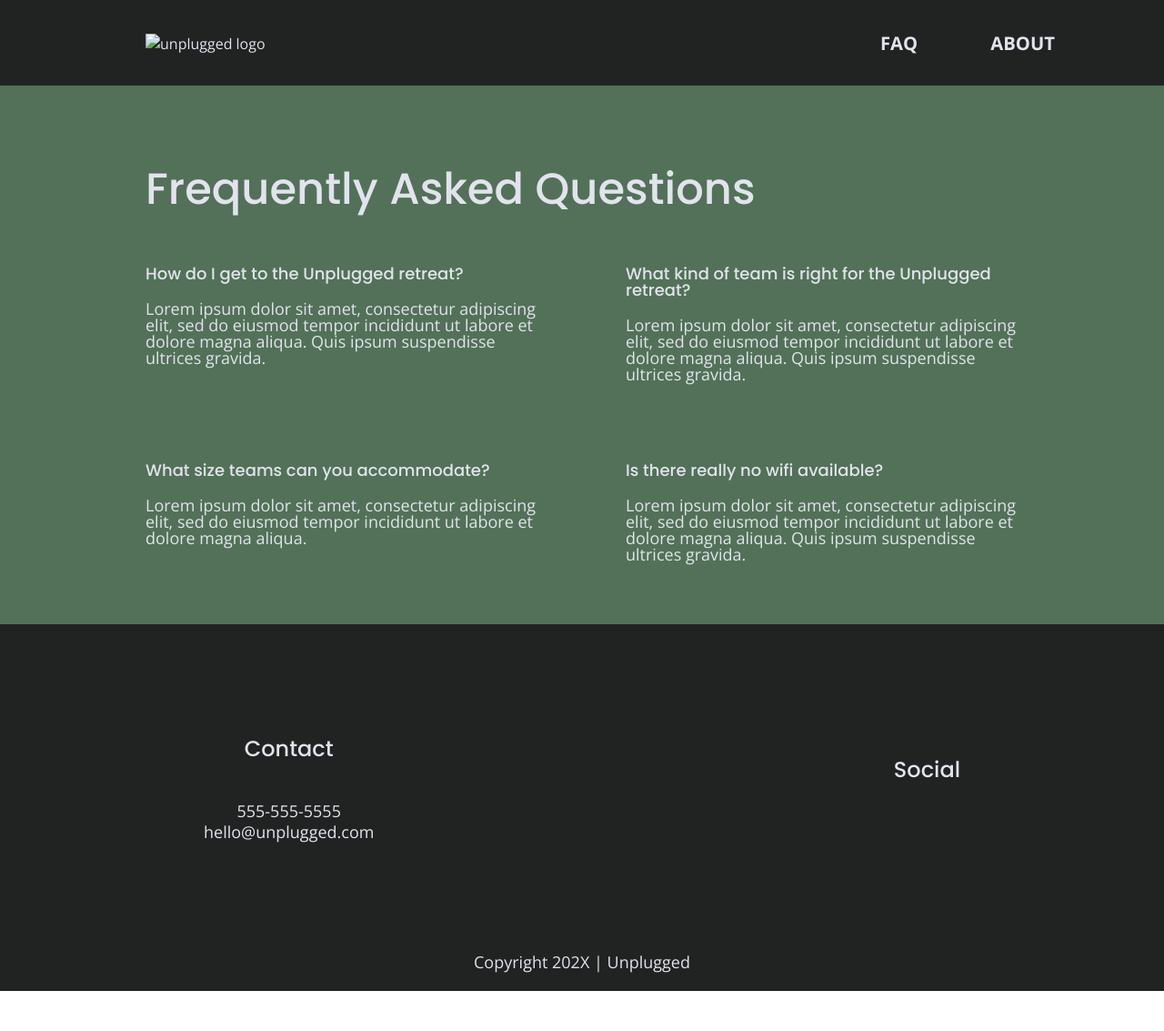
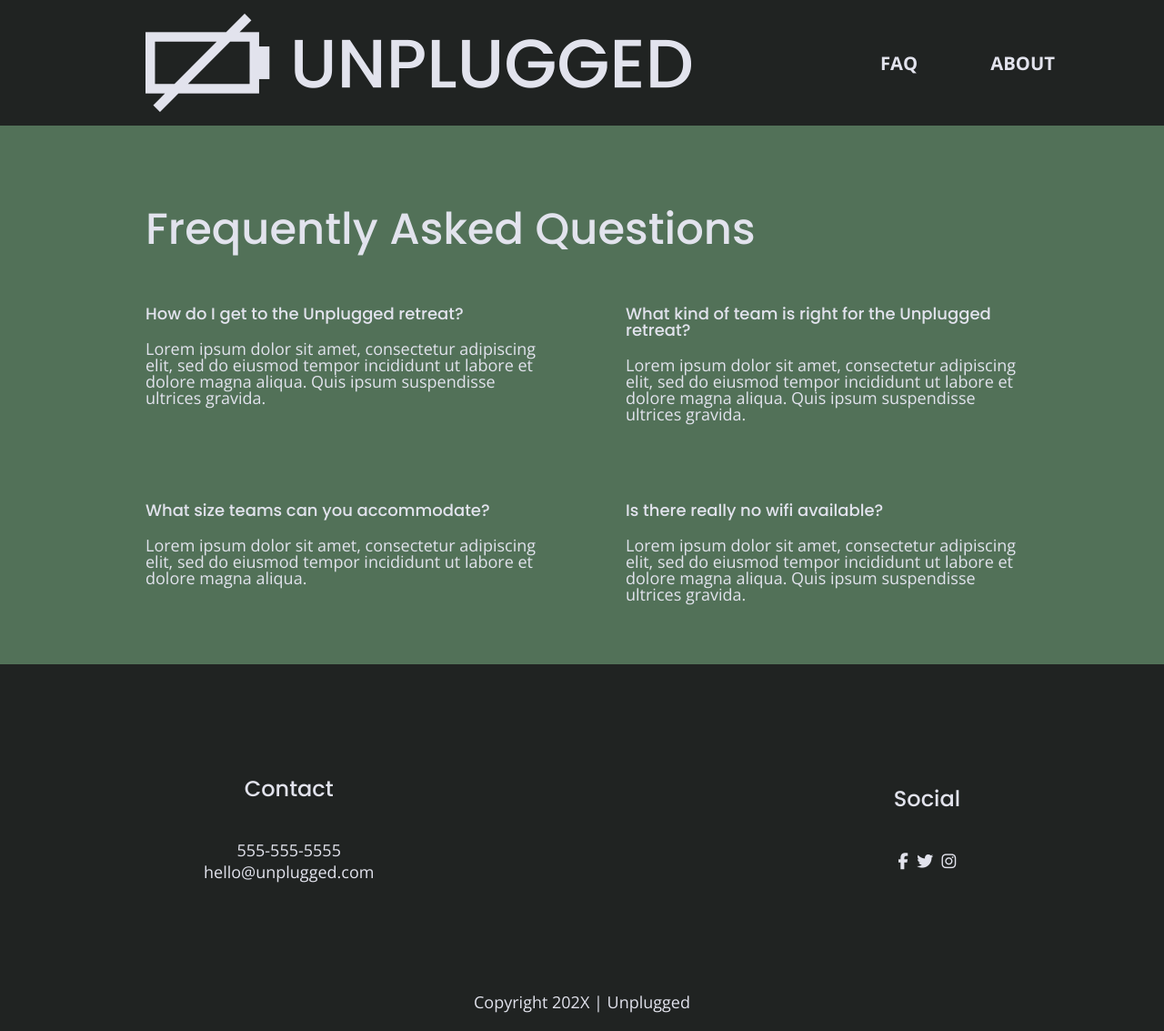
Before and after one commit to JanaLynnG/unplugged, a website: page faq/index.html in a window 1280 px wide. Shown: the whole page at 91% size. Before the commit the page ends 1089 px from the top, so only its background shows below. Drawn offline with nearby package versions, Linux system fonts and the light colour scheme.

Commit message:
Finished social icons

```diff
--- a/faq/index.html
+++ b/faq/index.html
@@ -31,7 +31,7 @@
   <header>
     <div class="content-wrapper">
       <a href="#">
-        <img src="" alt="unplugged logo">
+        <img src="../img/unpluggedlogo.png" alt="unplugged logo">
       </a>
       <div class="header-divider"></div>
       <nav>
@@ -86,12 +86,15 @@
             <h4>Social</h4>
             <div class="social-icons">
               <p>
+                <a href=""><i class="fab fa-facebook-f"></i></a>
                 <a href="https://www.facebook.com/Skillcrush/" target="_blank"></a>
               </p>
               <p>
+                <a href=""><i class="fab fa-twitter"></i></a>
                 <a href="https://twitter.com/Skillcrush" target="_blank"></a>
               </p>
               <p>
+                <a href=""><i class="fab fa-instagram"></i></a>
                 <a href="https://www.instagram.com/skillcrush/" target="_blank"></a>
               </p>
             </div>
```
Also changed, not shown: about/index.html (+3 -0 lines), index.html (+4 -0 lines), 1 other file.
